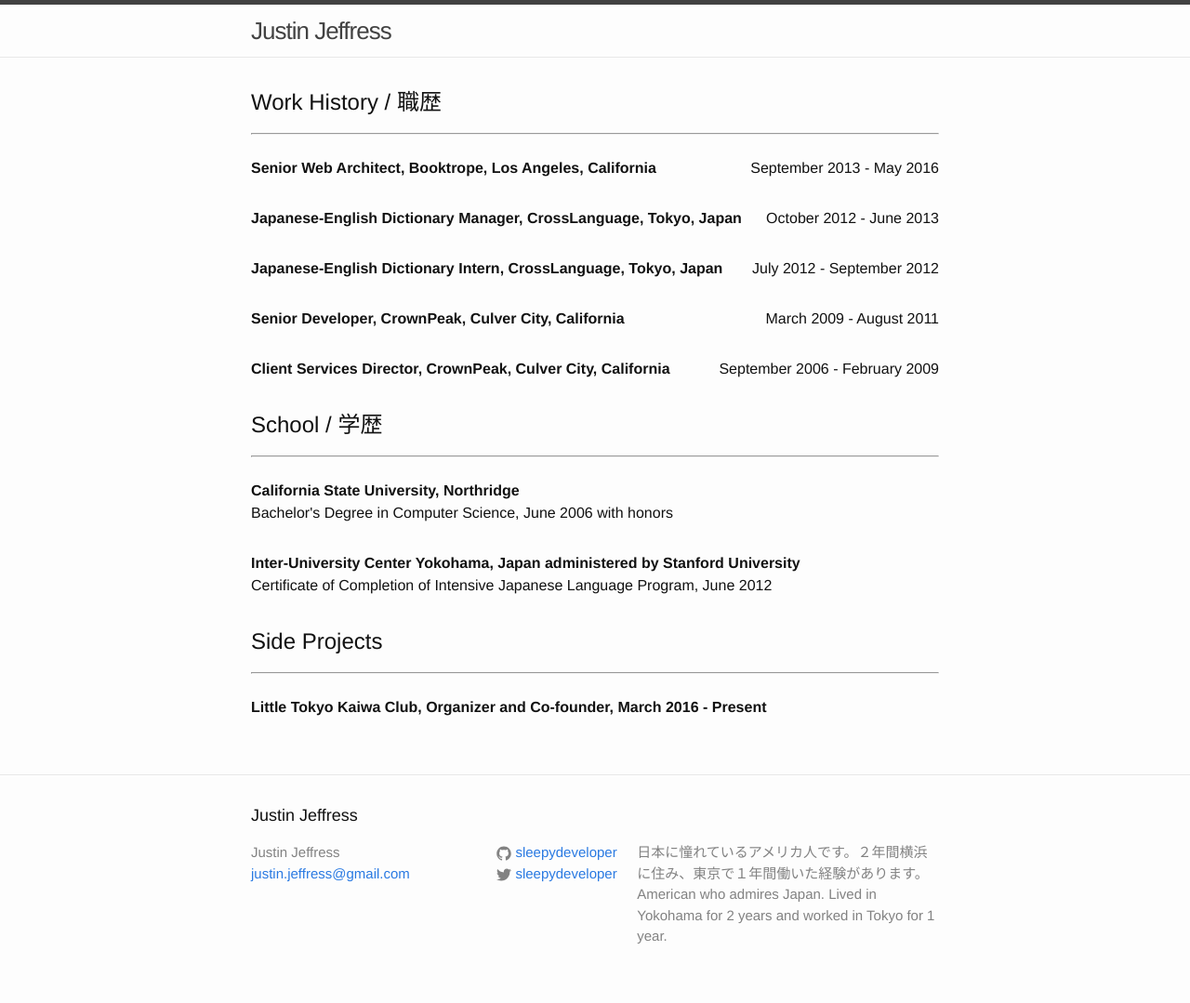
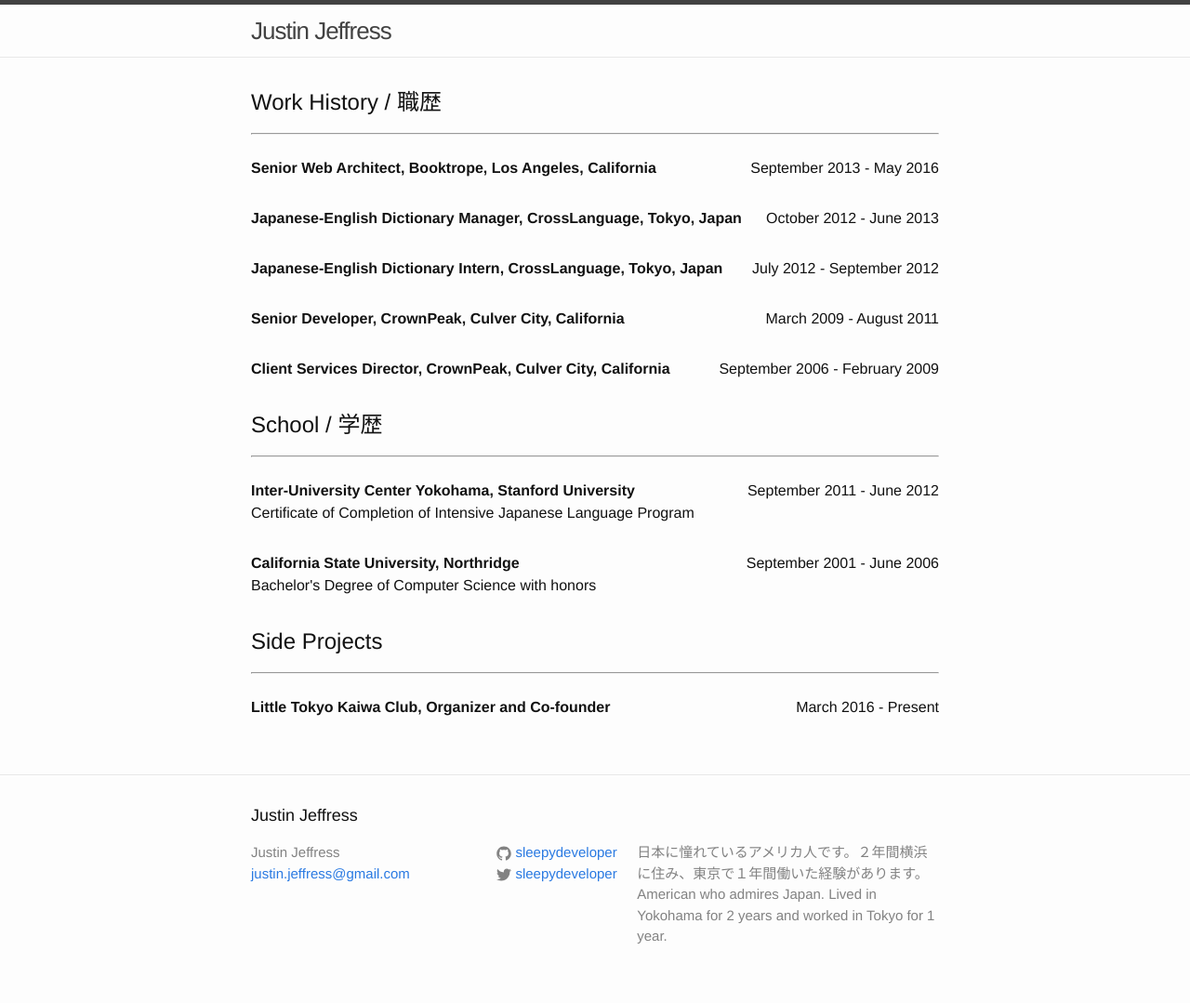
Before and after one commit to SleepyDeveloper/sleepydeveloper.github.io, a Jekyll site: the page built from index.html, in a window 1280 px wide. Shown: the whole page at 93% size. Built offline with Jekyll 4.4.1, drawn with Linux system fonts in a browser that asks for light colours.

Commit message:
finalized education and formatting
Signed-off-by: sleepydeveloper <sleepydeveloper@gmail.com>

```diff
--- a/index.html
+++ b/index.html
@@ -8,27 +8,32 @@
   <hr /><br />
   <ul class="post-list">
     <li>
-      <strong>Senior Web Architect, Booktrope, Los Angeles, California</strong><div class="work-dates">September 2013 - May 2016</div>
+      <strong>Senior Web Architect, Booktrope, Los Angeles, California</strong>
+      <div class="work-dates">September 2013 - May 2016</div>
       <div>
       </div>
     </li>
     <li>
-      <strong>Japanese-English Dictionary Manager, CrossLanguage, Tokyo, Japan</strong><div class="work-dates">October 2012 - June 2013</div>
+      <strong>Japanese-English Dictionary Manager, CrossLanguage, Tokyo, Japan</strong>
+      <div class="work-dates">October 2012 - June 2013</div>
       <div>
       </div>
     </li>
     <li>
-      <strong>Japanese-English Dictionary Intern, CrossLanguage, Tokyo, Japan</strong><div class="work-dates">July 2012 - September 2012</div>
+      <strong>Japanese-English Dictionary Intern, CrossLanguage, Tokyo, Japan</strong>
+      <div class="work-dates">July 2012 - September 2012</div>
       <div>
       </div>
     </li>
     <li>
-      <strong>Senior Developer, CrownPeak, Culver City, California</strong><div class="work-dates">March 2009 - August 2011</div>
+      <strong>Senior Developer, CrownPeak, Culver City, California</strong>
+      <div class="work-dates">March 2009 - August 2011</div>
       <div>
       </div>
     </li>
     <li>
-      <strong>Client Services Director, CrownPeak, Culver City, California</strong><div class="work-dates">September 2006 - February 2009</div>
+      <strong>Client Services Director, CrownPeak, Culver City, California</strong>
+      <div class="work-dates">September 2006 - February 2009</div>
       <div>
       </div>
     </li>
@@ -38,12 +43,18 @@
   <hr /><br />
   <ul class="post-list">
     <li>
-      <strong>California State University, Northridge</strong><br />
-      Bachelor's Degree in Computer Science, June 2006 with honors
+      <strong>Inter-University Center Yokohama, Stanford University</strong>
+      <div class="work-dates">September 2011 - June 2012</div>
+      <div>
+        Certificate of Completion of Intensive Japanese Language Program
+      </div>
     </li>
     <li>
-      <strong>Inter-University Center Yokohama, Japan administered by Stanford University</strong><br />
-      Certificate of Completion of Intensive Japanese Language Program, June 2012
+      <strong>California State University, Northridge</strong>
+      <div class="work-dates">September 2001 - June 2006</div>
+      <div>
+        Bachelor's Degree of Computer Science with honors
+      </div>
     </li>
   </ul>
 
@@ -51,10 +62,12 @@
   <hr /><br />
   <ul class="post-list">
     <li>
-      <strong>Little Tokyo Kaiwa Club, Organizer and Co-founder, March 2016 - Present</strong>
-      <p>
-
-      </p>
+      <strong>Little Tokyo Kaiwa Club, Organizer and Co-founder</strong>
+      <div class="work-dates">
+        March 2016 - Present
+      </div>
+      <div>
+      </div>
     </li>
   </ul>
 </div>
```
